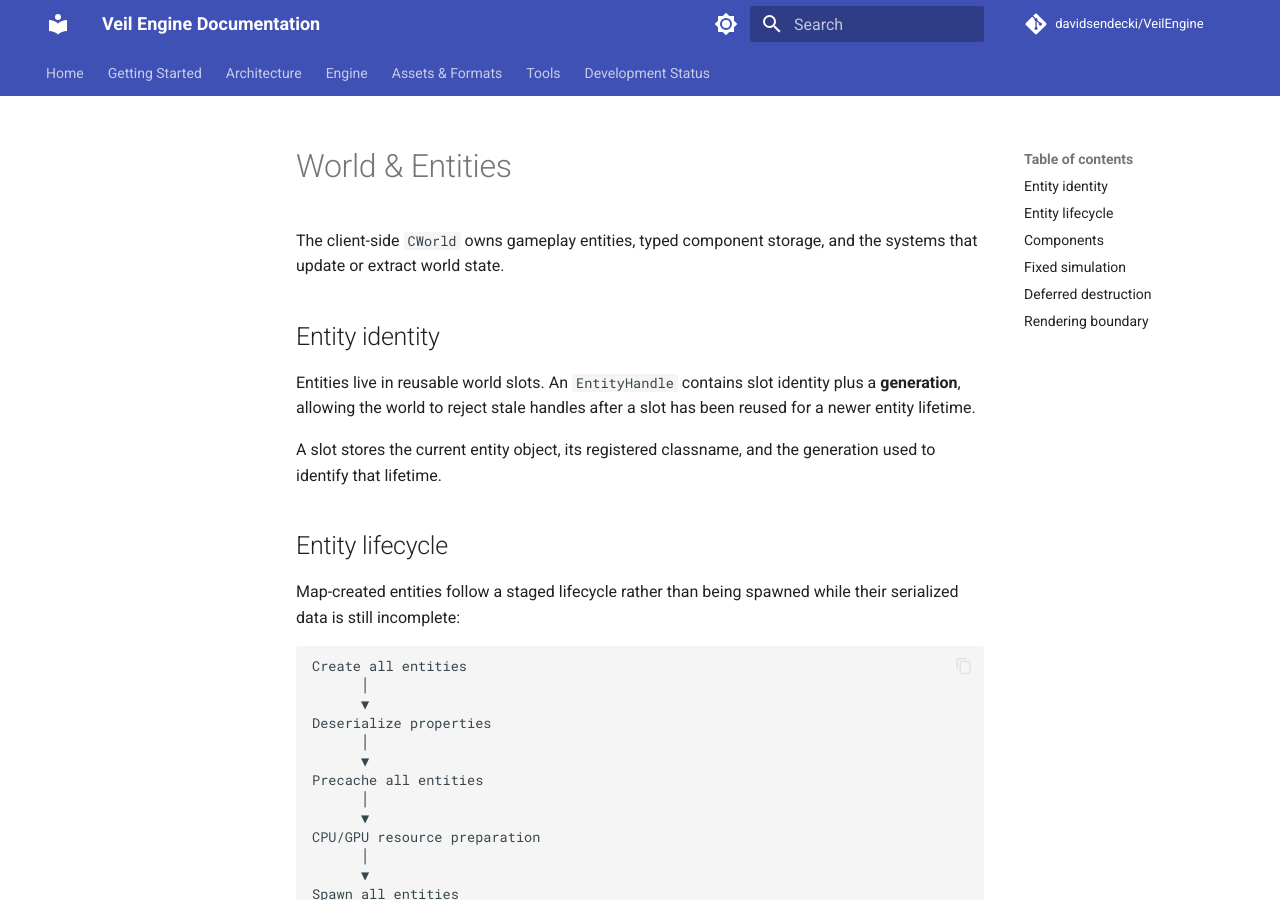
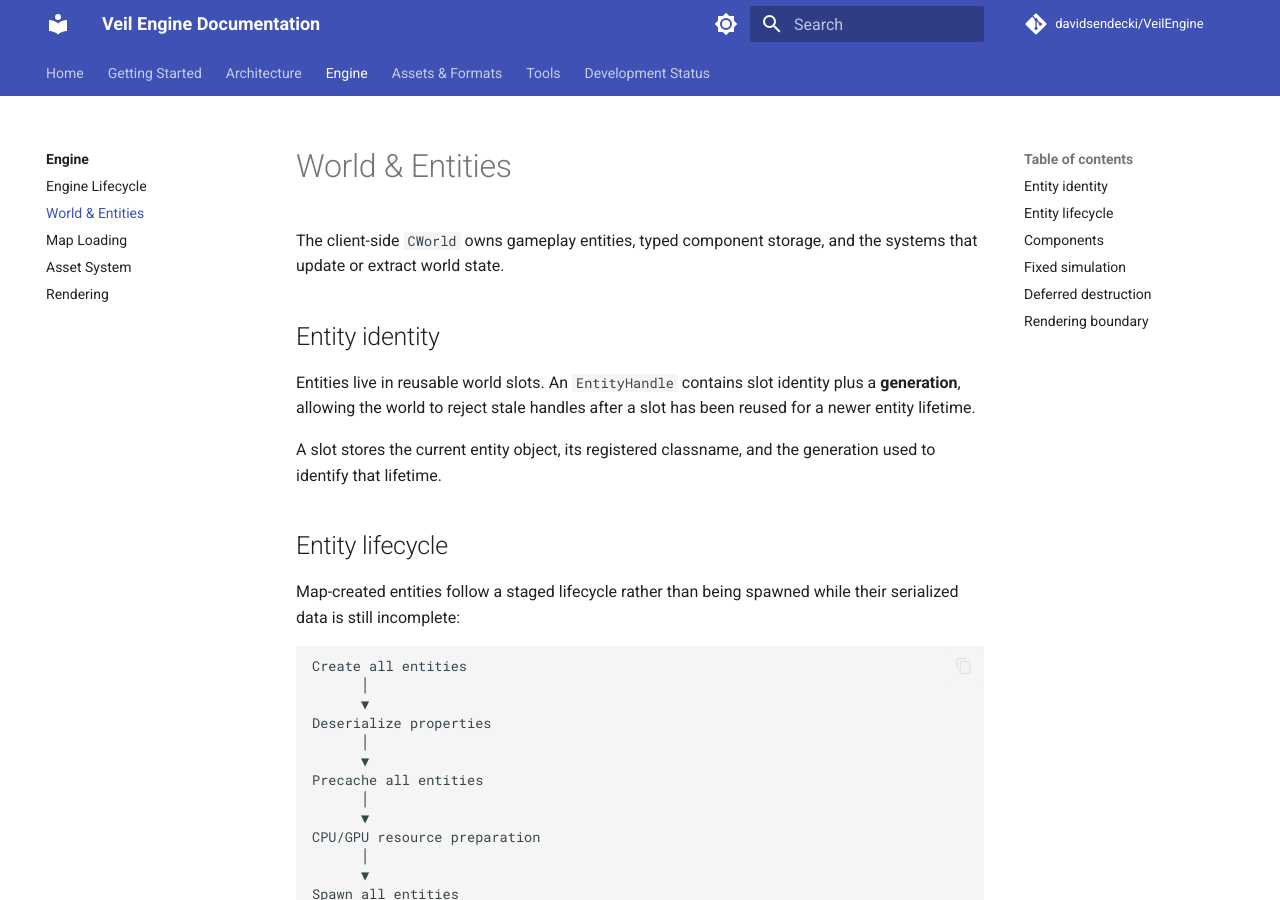
Before and after one commit to davidsendecki/VeilEngine-Doc, an MkDocs documentation site: the page built from docs/engine/world-entities.md, in a window 1280 px wide and 900 px high. Built offline with MkDocs 1.6.1 and Material for MkDocs 9.7.7, drawn with Linux system fonts in a browser that asks for light colours; comment, search, counter and statistics services are not loaded.

Commit message:
Expand engine documentation navigation

```diff
--- a/mkdocs.yml
+++ b/mkdocs.yml
@@ -44,6 +44,9 @@ nav:
       - Project Structure: architecture/project-structure.md
   - Engine:
       - Overview: engine/index.md
+      - Engine Lifecycle: engine/lifecycle.md
+      - World & Entities: engine/world-entities.md
+      - Map Loading: engine/map-loading.md
       - Asset System: engine/asset-system.md
       - Rendering: engine/rendering.md
   - Assets & Formats:
```
